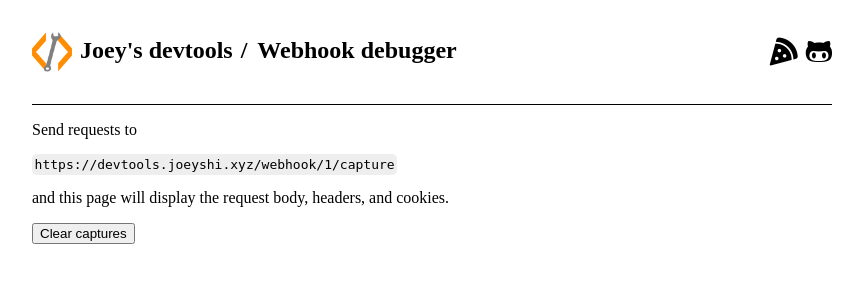
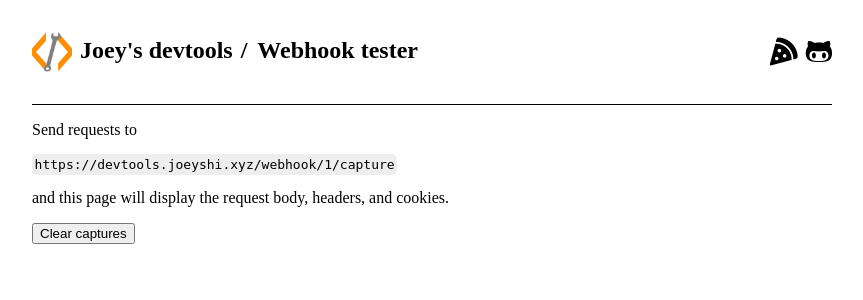
Before and after one commit to joeyshi12/devtools, a Flask app: page /webhook/1 in a window 1280 px wide. Shown: the top 300 px of the page, without its empty margins (208-1071 px from the left). Run offline with Flask 3, Linux system fonts and the light colour scheme; data that the repository does not hold is empty.

Commit message:
update webhook debugger -> webhook tester

```diff
--- a/app/templates/index.html
+++ b/app/templates/index.html
@@ -6,7 +6,7 @@
         <li>
             <a href="/webhook">
                 <div>
-                    <label>Webhook debugger</label>
+                    <label>Webhook tester</label>
                     <p>An intermediary for inspecting request contents from webhooks.</p>
                 </div>
             </a>
--- a/app/templates/webhook.html
+++ b/app/templates/webhook.html
@@ -6,7 +6,7 @@
 
 {% block breadcrumbs %}
     <li><a href="/"><img src="/static/images/logo.png" />Joey's devtools</a></li>
-    <li>Webhook debugger</li>
+    <li>Webhook tester</li>
 {% endblock %}
 
 {% block content %}
--- a/app/webhook_blueprint.py
+++ b/app/webhook_blueprint.py
@@ -22,11 +22,7 @@ def index() -> Response:
 @webhook_blueprint.route("/<webhook_id>")
 def webhook_history(webhook_id: str) -> Response:
     captures = db.get_request_captures(webhook_id)
-    params = {
-        "webhook_id": webhook_id,
-        "history": captures
-    }
-    return Response(render_template("webhook.html", title="Webhook", **params))
+    return Response(render_template("webhook.html", title="Webhook Tester", webhook_id=webhook_id, history=captures))
 
 
 @webhook_blueprint.route("/<webhook_id>/capture", methods=HTTP_METHODS)
```
Also changed, not shown: README.md.
